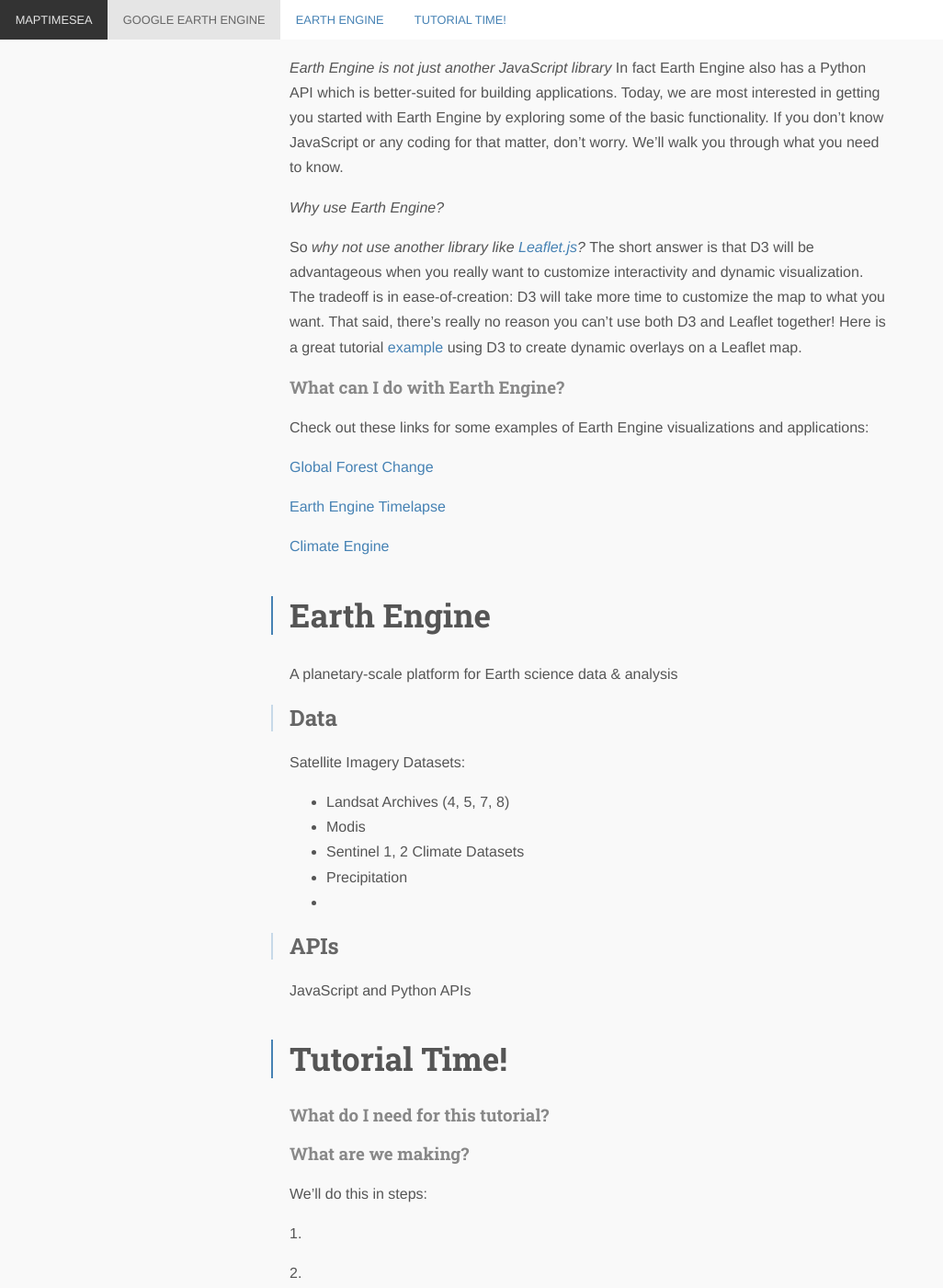
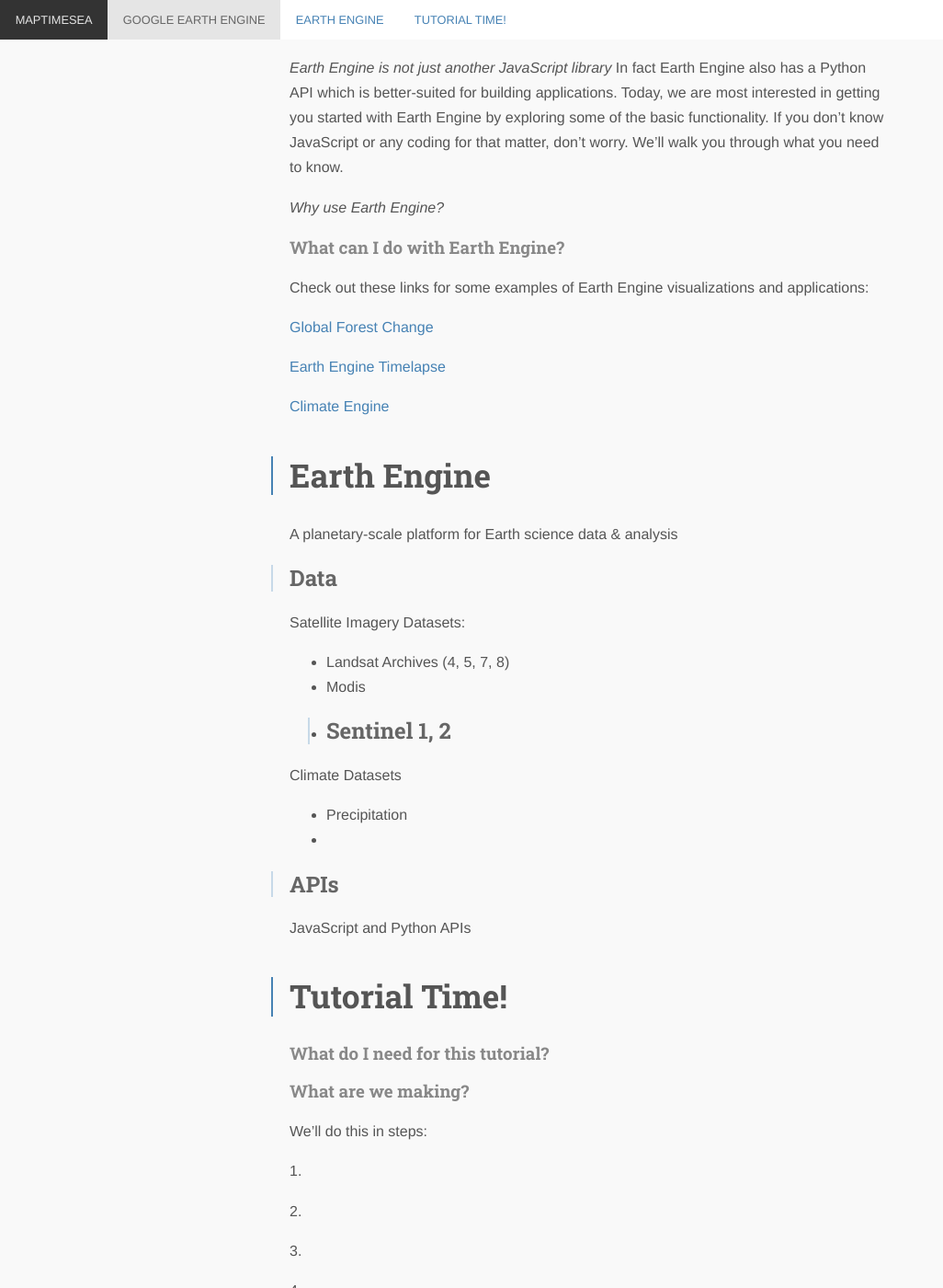
Before and after one commit to MaptimeSEA/maptimesea.github.io, a Jekyll site: the page built from _posts/2017-07-12-earthengine.markdown, in a window 1280 px wide and 1400 px high, scrolled down 601 px. Shown: the whole window at 92% size, without its empty margins (0-1026 px from the left). Built offline with Jekyll 4.4.1, drawn with Linux system fonts in a browser that asks for light colours; nearby versions of some CDN libraries; Markdown is read by kramdown in place of the engine named in the settings; part of the change alters nothing that is shown; some of the changed text lies outside the part shown.

```diff
--- a/_posts/2017-07-12-earthengine.markdown
+++ b/_posts/2017-07-12-earthengine.markdown
@@ -25,7 +25,6 @@ In fact Earth Engine also has a Python API which is better-suited for building a
 
 *Why use Earth Engine?*
 
-So *why not use another library like [Leaflet.js](http://leafletjs.com/)?* The short answer is that D3 will be advantageous when you really want to customize interactivity and dynamic visualization. The tradeoff is in ease-of-creation: D3 will take more time to customize the map to what you want. That said, there's really no reason you can't use both D3 and Leaflet together! Here is a great tutorial [example](https://bost.ocks.org/mike/leaflet/) using D3 to create dynamic overlays on a Leaflet map.
 
 ### What can I do with Earth Engine?
 
@@ -43,9 +42,11 @@ A planetary-scale platform for Earth science data & analysis
 
 ## Data
 Satellite Imagery Datasets:
--   Landsat Archives (4, 5, 7, 8)
-- 	Modis
-- 	Sentinel 1, 2
+- Landsat Archives (4, 5, 7, 8)
+- Modis
+- Sentinel 1, 2
+-
+
 Climate Datasets
 -		Precipitation
 -
@@ -132,6 +133,20 @@ Check out [this simple example of code) inside the `function myFunction()`.
 
 ### Other Useful Earth Engine tutorials
 
+#### Google Materials
+[Google Earth Engine Developer's Guide](https://developers.google.com/earth-engine/):
+- [API Docs](https://developers.google.com/earth-engine/api_docs)
+- [API Tutorials](https://developers.google.com/earth-engine/tutorials)
+- [Earth Engine resources for Higher Education](https://developers.google.com/earth-engine/edu)
+
+[Earth Engine User Summit 2017 Proceedings](https://events.withgoogle.com/google-earth-engine-user-summit-2017/breakout-sessions/#content)
+> [Python API presentation](https://docs.google.com/presentation/d/1MVVeyCdm-FrMVRPop6wB3iyd85TAlwB-F9ygTQZ8S1w/pub?slide=id.g1e419debf0_1_205)
+> []
+
+[Earth Engine Developers Google Group](https://groups.google.com/forum/#!forum/google-earth-engine-developers)
+
+#### External Materials
+
 International Research Institute for Climate & Society *Health Applications*:
 - [Analyzing Precipitation Data](http://iri.columbia.edu/~pceccato/Google_Training_Health/CHIRPS_Precipitation.pdf)
 - [Analyzing MODIS data](http://iri.columbia.edu/~pceccato/Google_Training_Health/MODIS%20lst.pdf)
@@ -140,7 +155,6 @@ International Research Institute for Climate & Society *Health Applications*:
 [Google Earth Engine for Dummies](https://slides.com/miguelangelmenarguez)
 
 
-
 ## Fin.
 
 Hope that was helpful! Please fill out our survey when you are done even if you couldn't attend the meeting. We want to make sure the MaptimeSEA tutorials are teaching what **you** want to learn. [bit.ly/maptimesea_survey](http://bit.ly/maptimesea_survey)
```
